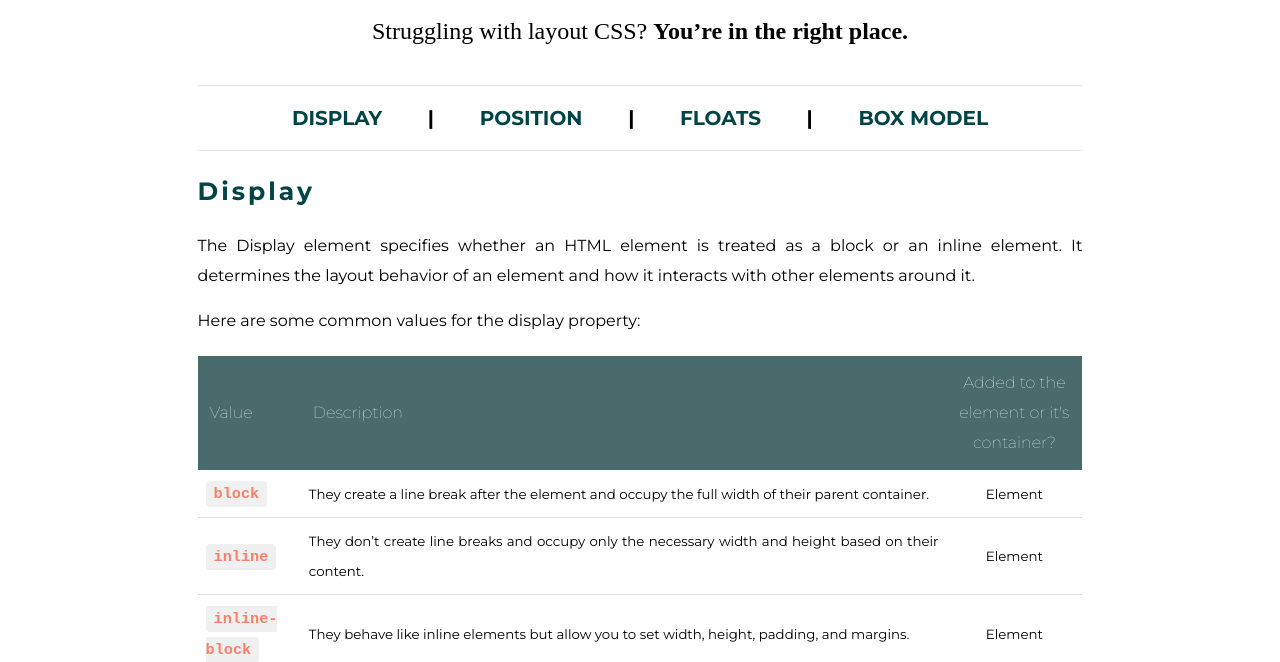
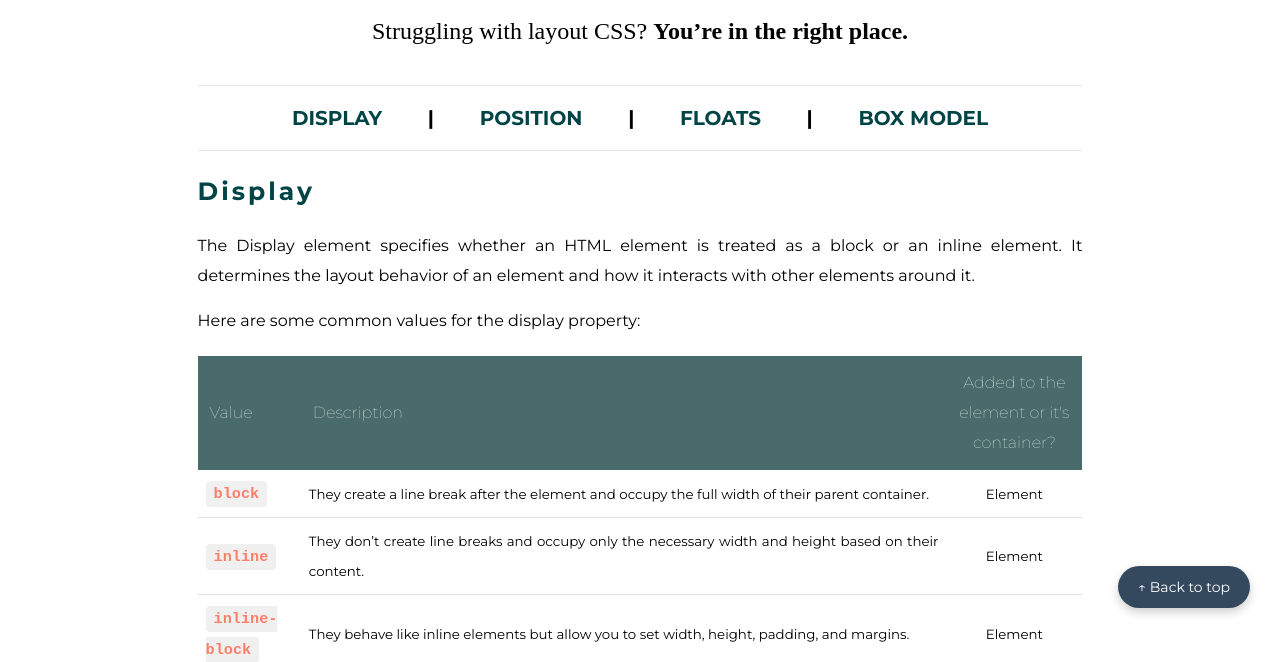
Before and after one commit to lauraamarco/CSS-Layout-Properties-Cheatsheet, a plain HTML site: page index.html in a window 1280 px wide. Shown: the part 162-824 px from the top of the page. Drawn offline with Linux system fonts and the light colour scheme; a web font is replaced by a local one.

Commit message:
Adding a Back to the top button

```diff
--- a/index.html
+++ b/index.html
@@ -448,6 +448,9 @@
         </div>
       </section>
     </main>
+    <a href="#" class="back-to-top">
+  ↑ Back to top
+</a>
   </body>
   <footer>
     <div class="footerContent">
--- a/styles.css
+++ b/styles.css
@@ -7,7 +7,6 @@ body {
   background-color: white;
   min-width: 360px; /* Ensures readability on small devices */
 }
-
 /*Title Styles*/
 
 h1 {
@@ -193,6 +192,31 @@ ul {
 a {
   color: #1d4e4d;
 }
+/* Back to top button styles */
+.back-to-top {
+  position: fixed;
+  bottom: 30px;
+  right: 30px;
+
+  /* Styling */
+  background-color: #35495e;
+  color: white;
+  padding: 12px 20px;
+  border-radius: 50px; /* Makes it look like a pill/button */
+  text-decoration: none;
+  font-family: "Montserrat", sans-serif;
+  font-size: 14px;
+
+  /* Shadow for depth */
+  box-shadow: 0 4px 10px rgba(0, 0, 0, 0.2);
+
+  /* Animation for hover */
+  z-index: 9999; /* Ensure it's above everything else */
+}
+
+.back-to-top:hover {
+  background-color: #527e7f; /* Your accent color */
+}
 
 .footerContent {
   background-color: #4b6c6dd0;
```
